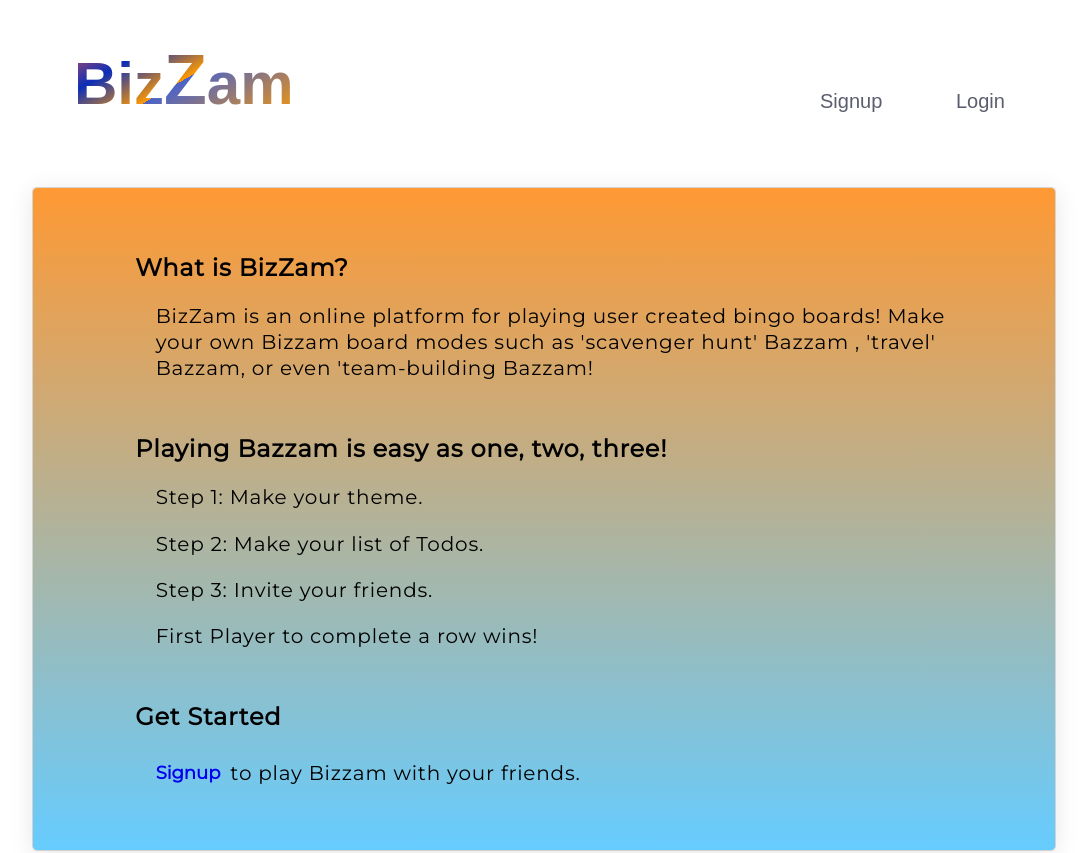
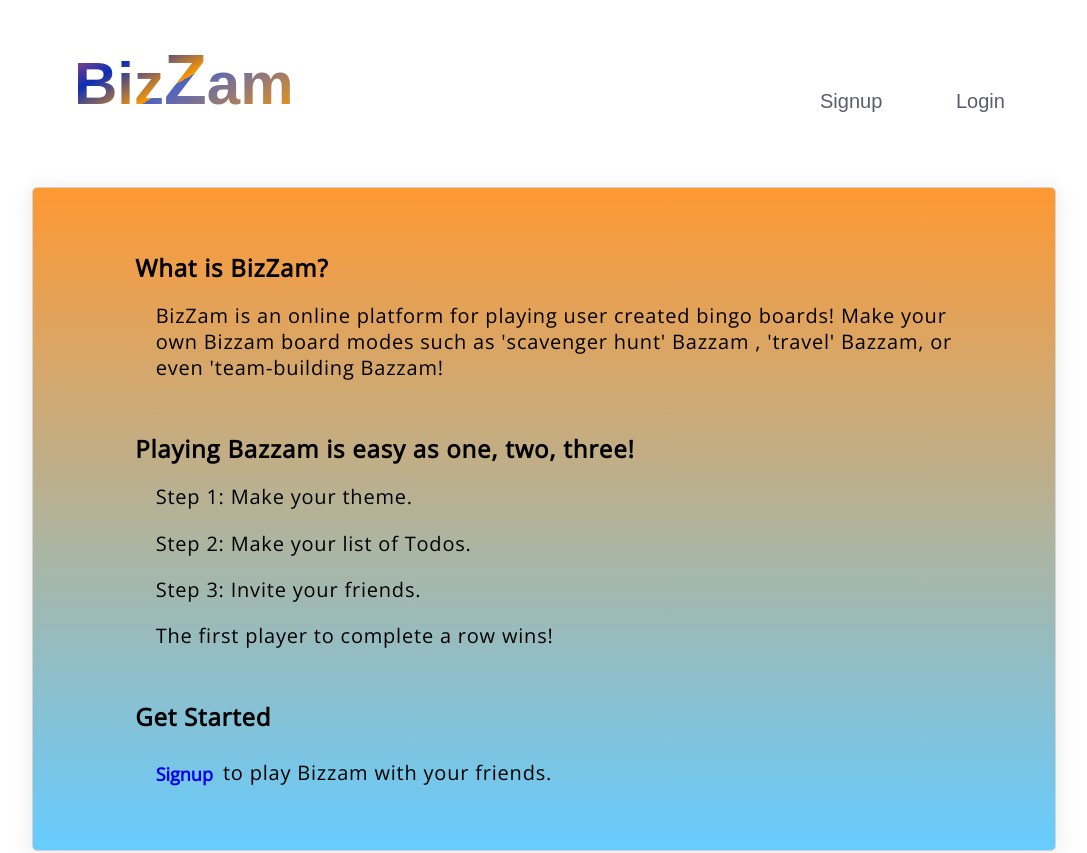
Before and after one commit to nerochen25/bizzam-flex-project, a React (Create React App) app in the folder frontend/: page /board in a window 1280 px wide. Shown: the top 853 px of the page, without its empty margins (96-1183 px from the left). Built offline with nearby package versions, Linux system fonts and the light colour scheme; a web font is replaced by a local one.

Commit message:
Update minor changes main page text and update font

```diff
--- a/frontend/public/index.html
+++ b/frontend/public/index.html
@@ -17,6 +17,7 @@
     <link href="https://fonts.googleapis.com/css?family=Muli" rel="stylesheet">
     <link href="https://fonts.googleapis.com/css?family=Viga" rel="stylesheet">
     <link href="https://fonts.googleapis.com/css?family=Montserrat" rel="stylesheet">
+    <link href="https://fonts.googleapis.com/css?family=Open+Sans" rel="stylesheet">
 
 
 
--- a/frontend/src/components/main/main_page.css
+++ b/frontend/src/components/main/main_page.css
@@ -6,7 +6,7 @@
 .main-page{
     margin-top: 20px;
     /* font-family: 'Poppins', sans-serif; */
-    font-family: 'Montserrat', sans-serif;
+    font-family: 'Open Sans', sans-serif;
 
 }
 
@@ -30,7 +30,7 @@
     color: black;
     font-size: 24px;
     /* font-family: 'Poppins', sans-serif; */
-    font-family: 'Montserrat', sans-serif;
+    font-family: 'Open Sans', sans-serif;
     /* font-family: 'Viga', sans-serif; */
     font-weight: 600;
     line-height: 1.3;
@@ -41,7 +41,7 @@
     margin: 2% 10% 0 12%;
     /* text-align: center; */
     /* font-family: 'Poppins', sans-serif; */
-    font-family: 'Montserrat', sans-serif;
+    font-family: 'Open Sans', sans-serif;
     /* font-family: 'Viga', sans-serif; */
     font-size: 20px;
     font-weight: 500;
@@ -68,7 +68,7 @@
 
 .main-page-links span{
     /* font-family: 'Poppins', sans-serif; */
-    font-family: 'Montserrat', sans-serif;
+    font-family: 'Open Sans', sans-serif;
     /* font-family: 'Viga', sans-serif; */
     font-size: 20px;
     font-weight: 500;
--- a/frontend/src/components/main/main_page.jsx
+++ b/frontend/src/components/main/main_page.jsx
@@ -20,7 +20,7 @@
 					<p>Step 1: Make your theme.</p>
 					<p>Step 2: Make your list of Todos. </p>
 					<p>Step 3: Invite your friends.</p>
-					<p>First Player to complete a row wins!</p>
+					<p>The first player to complete a row wins!</p>
 				</section>
 
 				<section className="what-bizzam">
```
